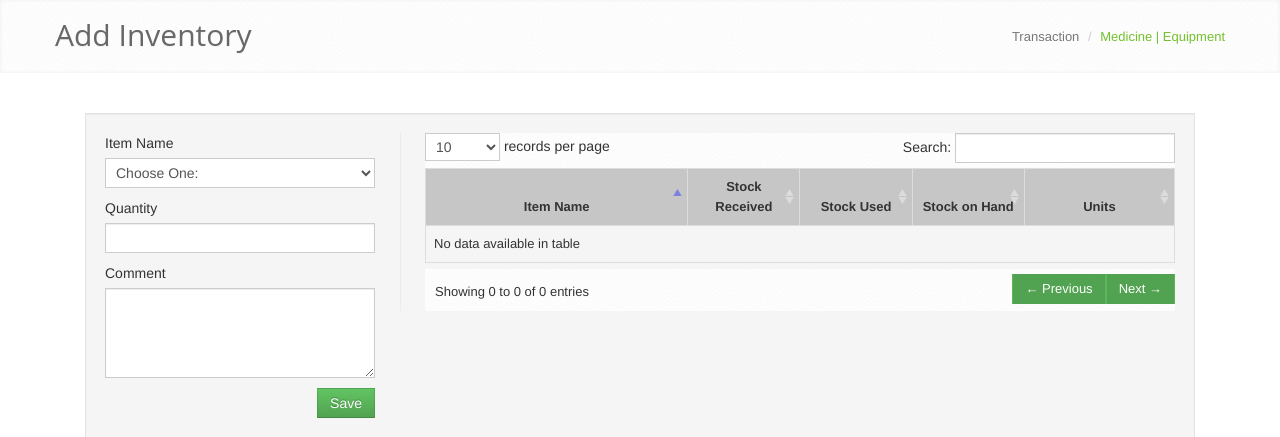
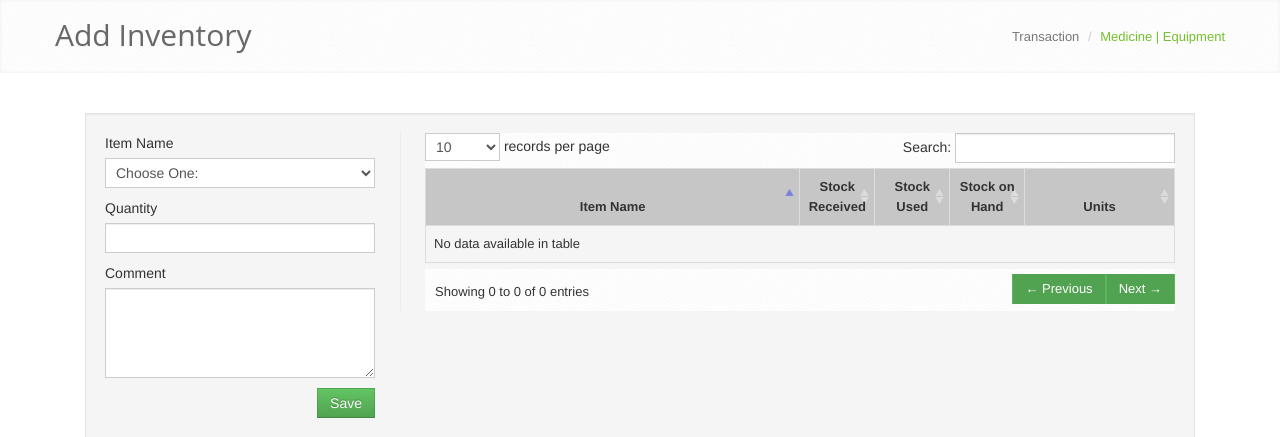
Before and after one commit to XanderDwyl/bearded-batman-myInventory, a Node server app: template views/addInventory.ejs in a window 1280 px wide. Shown: the part 96-533 px from the top of the page. Run offline with Node 20, Linux system fonts and the light colour scheme; the template is opened without the code that fills it, so the values that code supplies are empty; some libraries are stand-ins or nearby versions.

Commit message:
table display formatting

```diff
--- a/views/addInventory.ejs
+++ b/views/addInventory.ejs
@@ -30,11 +30,11 @@
 							<table cellpadding="0" cellspacing="0" border="0" class="table table-striped table-bordered table-hover" id="medInventory">
 							<thead>
 								<tr>
-									<th width="35%" style="text-align:center">Item Name</th>
-									<th width="15%" style="text-align:center">Stock Received</th>
-									<th width="15%" style="text-align:center">Stock Used</th>
-									<th width="15%" style="text-align:center">Stock on Hand</th>
-									<th width="30%" style="text-align:center">Units</th>
+									<th width="50%" style="text-align:center">Item Name</th>
+									<th width="10%" style="text-align:center">Stock Received</th>
+									<th width="10%" style="text-align:center">Stock Used</th>
+									<th width="10%" style="text-align:center">Stock on Hand</th>
+									<th width="20%" style="text-align:center">Units</th>
 								</tr>
 							</thead>
 							<tbody>
```
